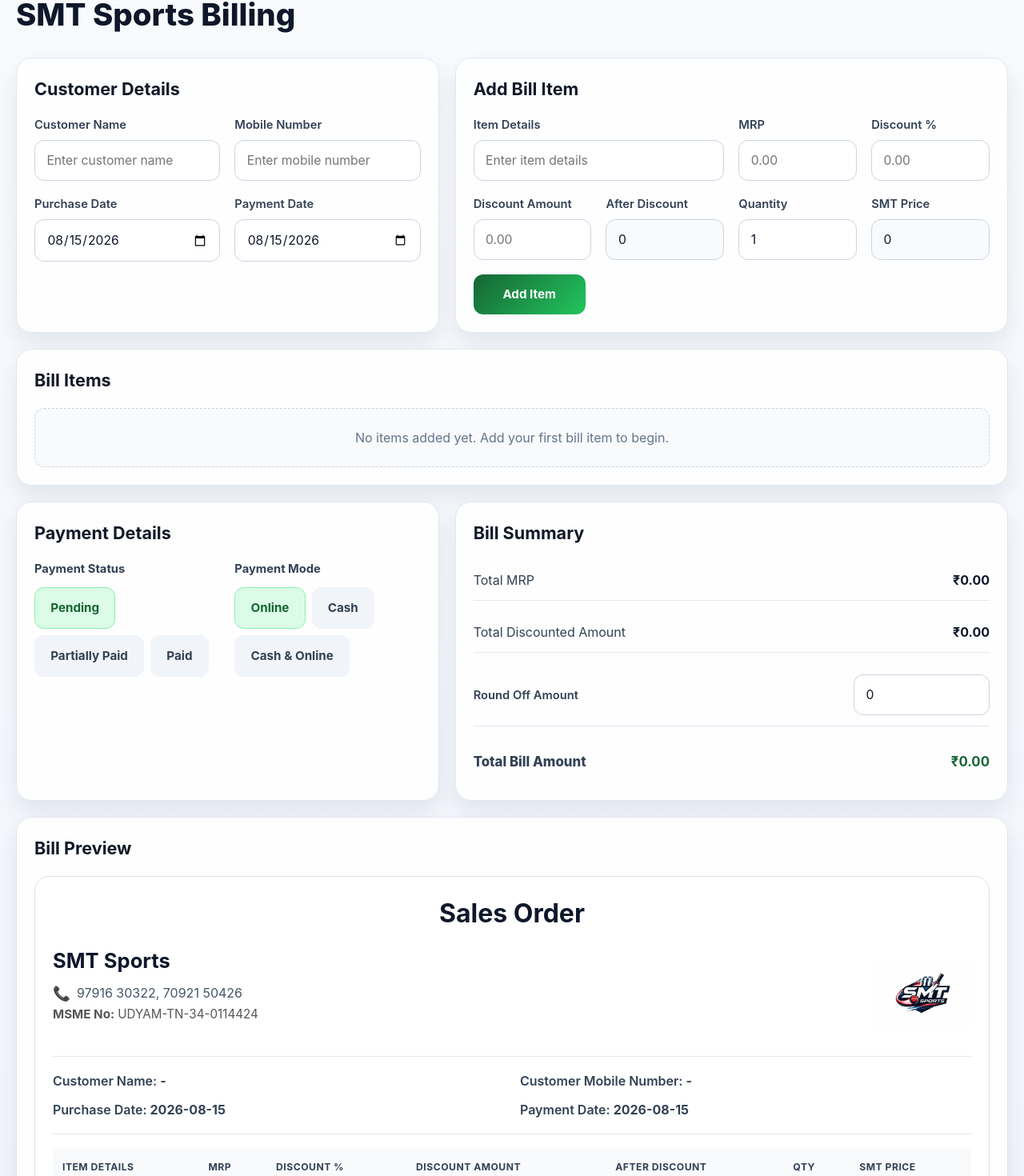
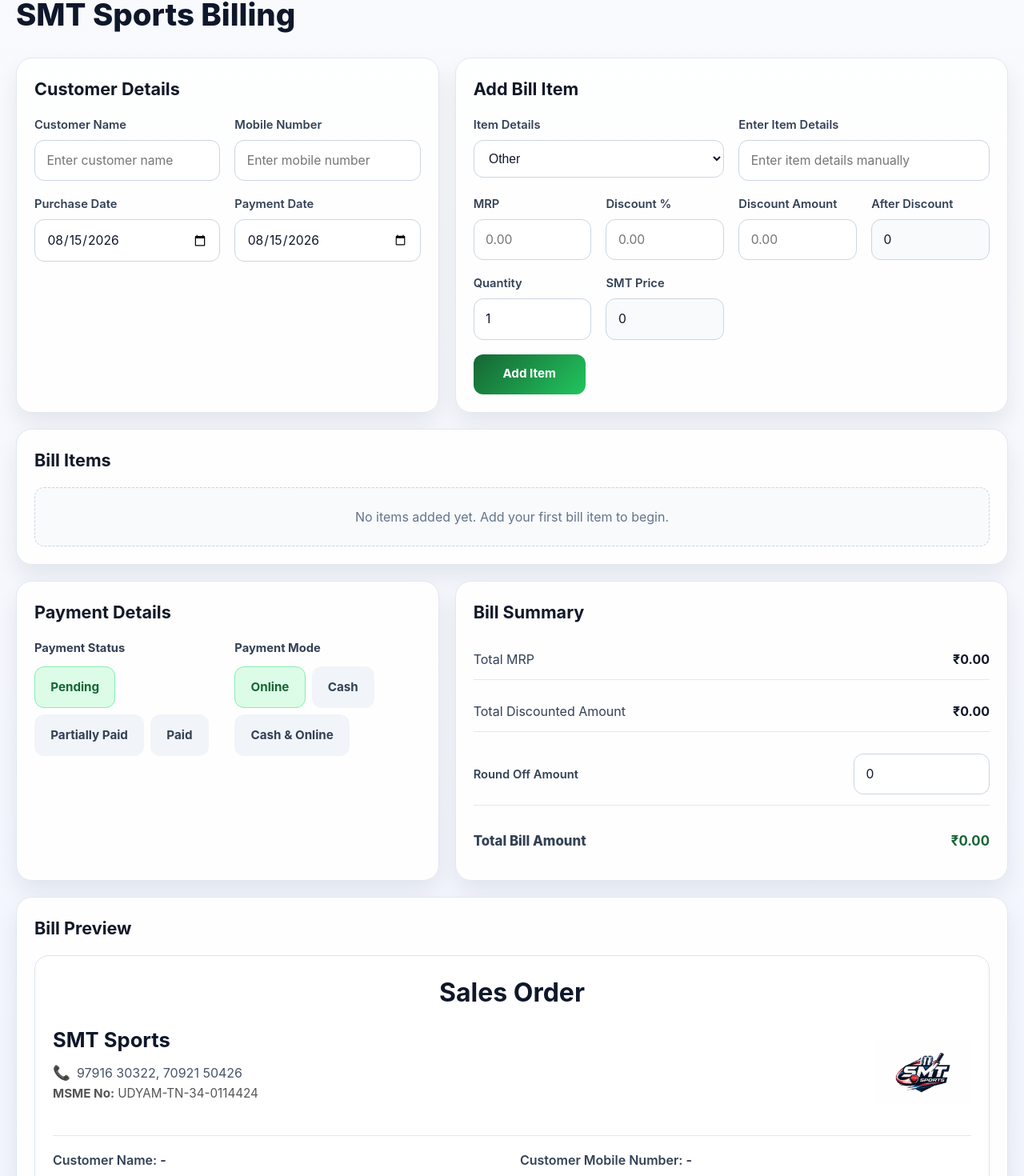
Before and after one commit to SriniChaku007/smt_billing_app, a React (Vite) app: page / in a window 1280 px wide. Shown: the part 42-1512 px from the top of the page at 80% size. Built offline with nearby package versions, Linux system fonts and the light colour scheme.

Commit message:
Fixed...1

```diff
--- a/src/App.css
+++ b/src/App.css
@@ -109,7 +109,8 @@
   color: #334155;
 }
 
-input {
+input,
+select {
   width: 100%;
   box-sizing: border-box;
   border: 1px solid #cbd5e1;
@@ -121,13 +122,15 @@
   transition: border-color 0.2s ease, box-shadow 0.2s ease;
 }
 
-input:focus {
+input:focus,
+select:focus {
   outline: none;
   border-color: #166534;
   box-shadow: 0 0 0 4px rgba(22, 101, 52, 0.08);
 }
 
-input.invalid {
+input.invalid,
+select.invalid {
   border-color: #dc2626;
 }
 
--- a/src/App.jsx
+++ b/src/App.jsx
@@ -28,6 +28,48 @@
   },
 ]
 
+const PRODUCT_CATALOG = [
+  {
+    name: 'Cricket Bat',
+    mrp: 1800,
+    discountPercent: 10,
+    quantity: 1,
+    discountAmount: 180,
+    smtPrice: 1620,
+  },
+  {
+    name: 'Cricket Gloves',
+    mrp: 1200,
+    discountPercent: 8,
+    quantity: 1,
+    discountAmount: 96,
+    smtPrice: 1104,
+  },
+  {
+    name: 'Cricket Helmet',
+    mrp: 2500,
+    discountPercent: 12,
+    quantity: 1,
+    discountAmount: 300,
+    smtPrice: 2200,
+  },
+  {
+    name: 'Cricket Shoes',
+    mrp: 2200,
+    discountPercent: 15,
+    quantity: 1,
+    discountAmount: 330,
+    smtPrice: 1870,
+  },
+  {
+    name: 'Practice Ball',
+    mrp: 550,
+    discountPercent: 5,
+    quantity: 1,
+    discountAmount: 27.5,
+    smtPrice: 522.5,
+  },
+]
 
 const currencyFormatter = new Intl.NumberFormat('en-IN', {
   style: 'currency',
@@ -45,6 +87,7 @@
 
 const today = getLocalDateString()
 const initialItemForm = {
+  selectedOption: 'other',
   itemName: '',
   mrp: '',
   quantity: '1',
@@ -316,6 +359,40 @@
     setFormErrors((current) => ({ ...current, [field]: '' }))
   }
 
+  const handleItemOptionChange = (selectedValue) => {
+    if (!selectedValue || selectedValue === 'other') {
+      setItemForm((current) => ({
+        ...initialItemForm,
+        ...current,
+        selectedOption: 'other',
+        itemName: '',
+      }))
+      setFormErrors({})
+      return
+    }
+
+    const selectedProduct = PRODUCT_CATALOG.find((product) => product.name === selectedValue)
+    if (!selectedProduct) {
+      return
+    }
+
+    const productDefaults = {
+      selectedOption: selectedProduct.name,
+      itemName: selectedProduct.name,
+      mrp: String(selectedProduct.mrp ?? ''),
+      quantity: String(selectedProduct.quantity || 1),
+      discountPercent: String(selectedProduct.discountPercent ?? 0),
+      discountAmount: String(selectedProduct.discountAmount ?? 0),
+      smtPrice: Number(selectedProduct.smtPrice ?? 0),
+    }
+
+    setItemForm((current) => ({
+      ...current,
+      ...productDefaults,
+    }))
+    setFormErrors({})
+  }
+
   const validateItemForm = (item) => {
     const nextErrors = {}
 
@@ -434,7 +511,11 @@
 
   const handleEditItem = (item) => {
     setEditingItemId(item.id)
+
+    const matchingCatalogItem = PRODUCT_CATALOG.find((product) => product.name === item.itemName)
+
     setItemForm({
+      selectedOption: matchingCatalogItem ? matchingCatalogItem.name : 'other',
       itemName: item.itemName,
       mrp: String(item.mrp),
       quantity: String(item.quantity || 1),
@@ -669,16 +750,35 @@
               <div className="field-grid item-grid">
                 <div className="field-group full-width">
                   <label htmlFor="itemName">Item Details</label>
-                  <input
+                  <select
                     id="itemName"
-                    type="text"
-                    value={itemForm.itemName}
-                    onChange={(event) => handleDraftFieldChange('itemName', event.target.value)}
-                    placeholder="Enter item details"
+                    value={itemForm.selectedOption}
+                    onChange={(event) => handleItemOptionChange(event.target.value)}
                     className={formErrors.itemName ? 'invalid' : ''}
-                  />
+                  >
+                    <option value="other">Other</option>
+                    {PRODUCT_CATALOG.map((product) => (
+                      <option key={product.name} value={product.name}>
+                        {product.name}
+                      </option>
+                    ))}
+                  </select>
                   {formErrors.itemName && <span className="error-text">{formErrors.itemName}</span>}
                 </div>
+
+                {itemForm.selectedOption === 'other' && (
+                  <div className="field-group full-width">
+                    <label htmlFor="manualItemName">Enter Item Details</label>
+                    <input
+                      id="manualItemName"
+                      type="text"
+                      value={itemForm.itemName}
+                      onChange={(event) => handleDraftFieldChange('itemName', event.target.value)}
+                      placeholder="Enter item details manually"
+                      className={formErrors.itemName ? 'invalid' : ''}
+                    />
+                  </div>
+                )}
 
                 <div className="field-group">
                   <label htmlFor="mrp">MRP</label>
@@ -801,9 +901,9 @@
                     <tr>
                       <th>Item Details</th>
                       <th>MRP</th>
-                      <th>Discount %</th>
-                      <th>Discount Amount</th>
-                      <th>After Discount</th>
+                      <th>Dis %</th>
+                      <th>Dis Amount</th>
+                      <th>After Dis</th>
                       <th>Quantity</th>
                       <th>SMT Price</th>
                       <th>Action</th>
@@ -994,9 +1094,9 @@
                     <tr>
                       <th>Item Details</th>
                       <th>MRP</th>
-                      <th>Discount %</th>
-                      <th>Discount Amount</th>
-                      <th>After Discount</th>
+                      <th>Dis %</th>
+                      <th>Dis Amount</th>
+                      <th>After Dis</th>
                       <th>Qty</th>
                       <th>SMT Price</th>
                     </tr>
```
